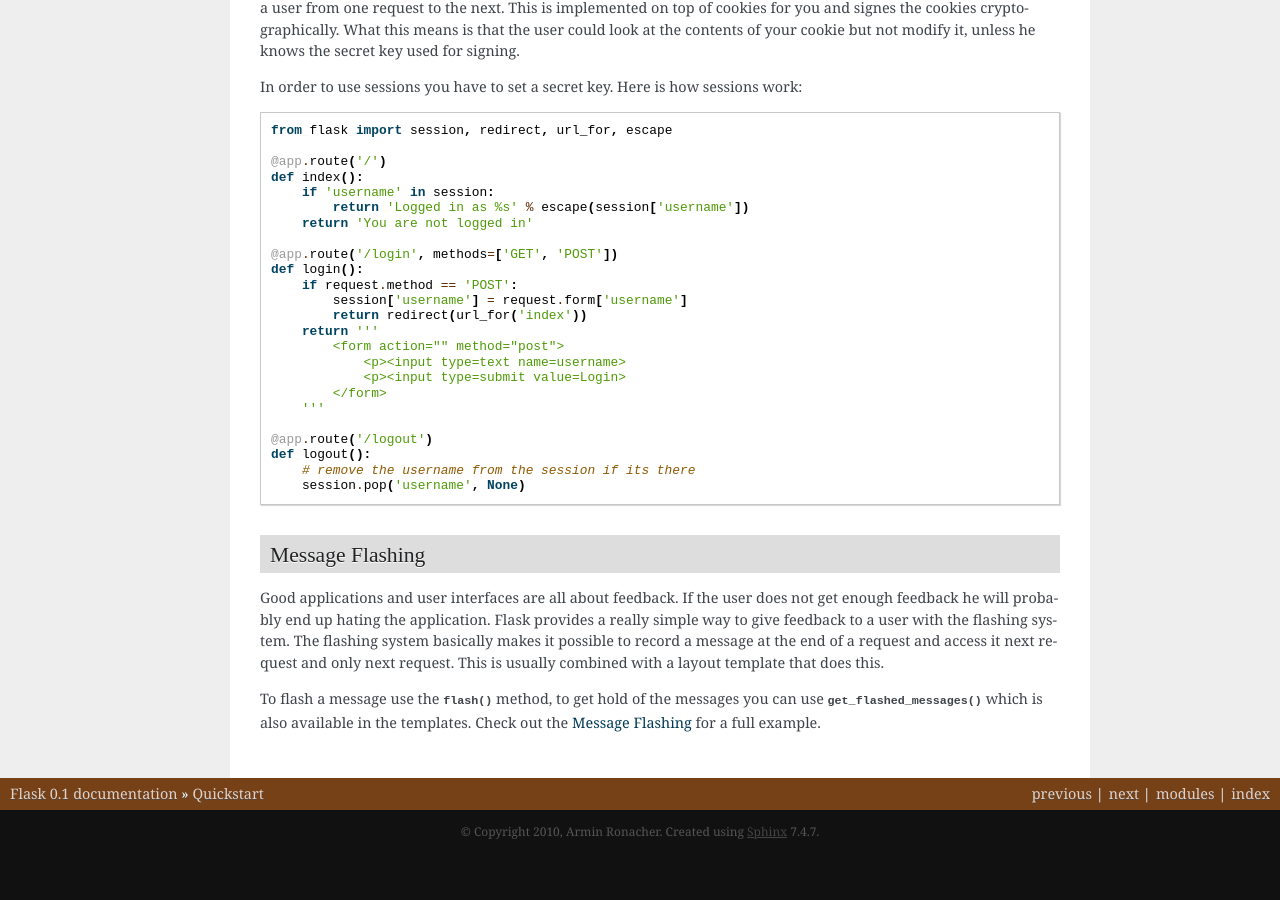
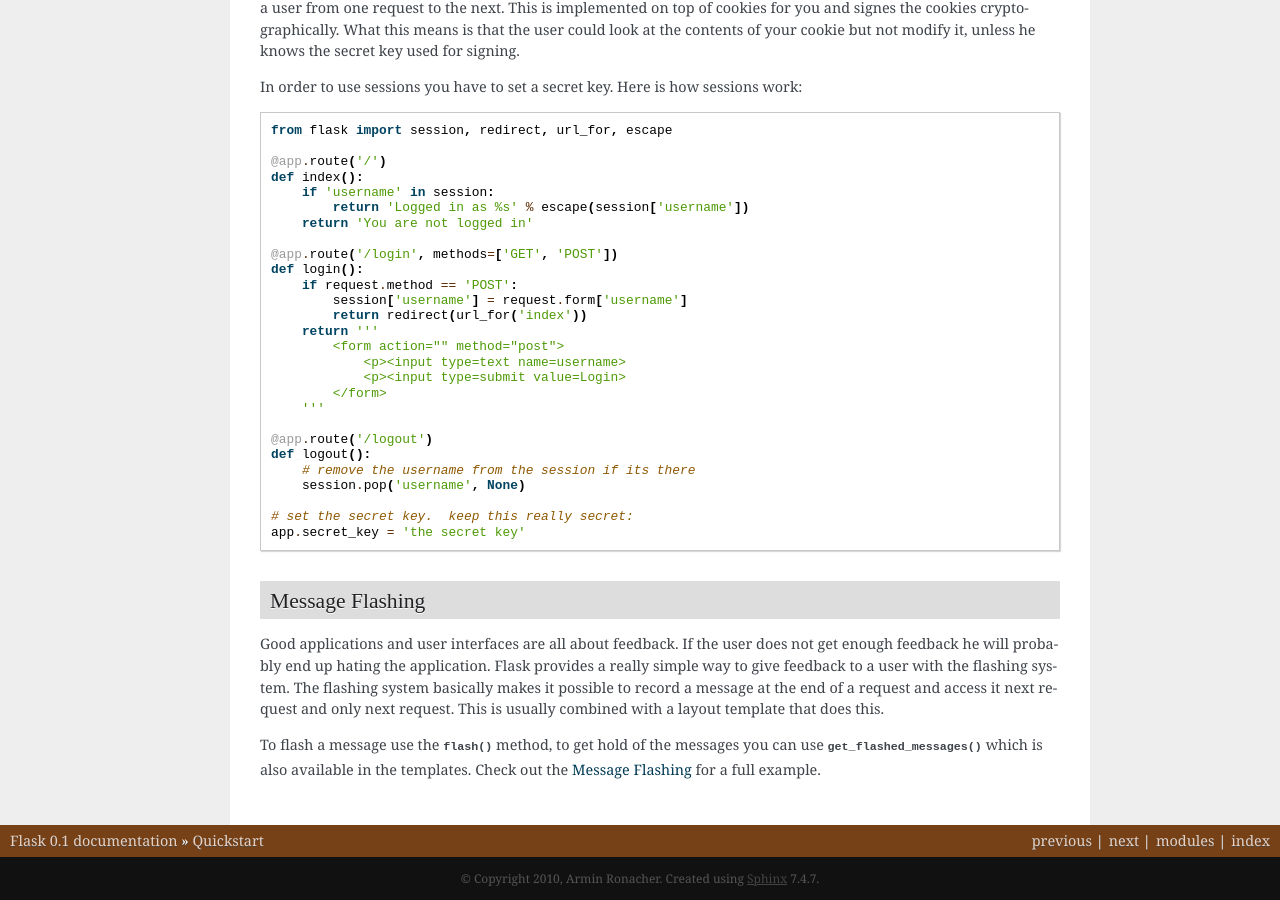
Before and after one commit to naturalspirit-dev/flask-website, a Sphinx documentation site: the page built from docs/quickstart.rst, in a window 1280 px wide and 900 px high, scrolled down 7157 px. Built offline with Sphinx 7.4.7, drawn with Linux system fonts in a browser that asks for light colours; before the commit the page ends 8010 px from its top, so only the background shows below that.

Commit message:
set secret key :)

```diff
--- a/docs/quickstart.rst
+++ b/docs/quickstart.rst
@@ -478,6 +478,9 @@ sessions work::
         # remove the username from the session if its there
         session.pop('username', None)
 
+    # set the secret key.  keep this really secret:
+    app.secret_key = 'the secret key'
+
 Message Flashing
 ----------------
 
```
